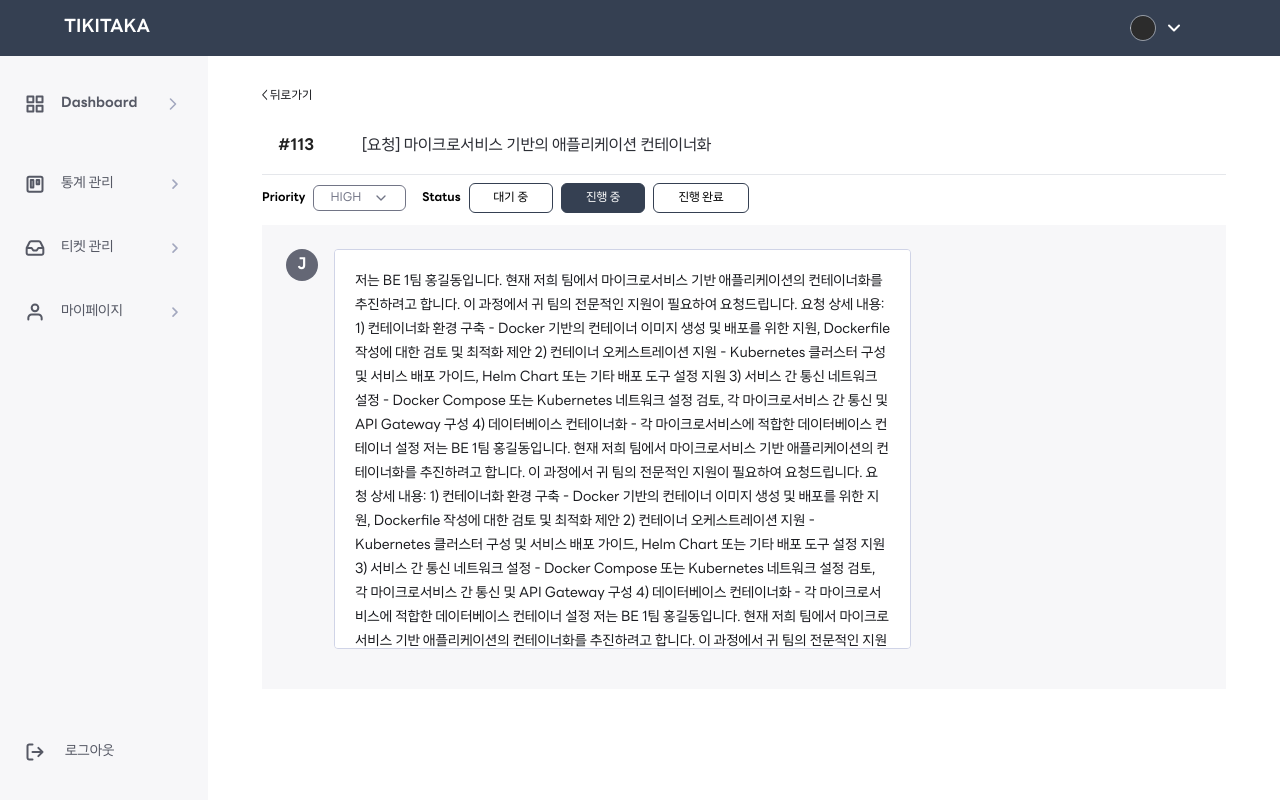
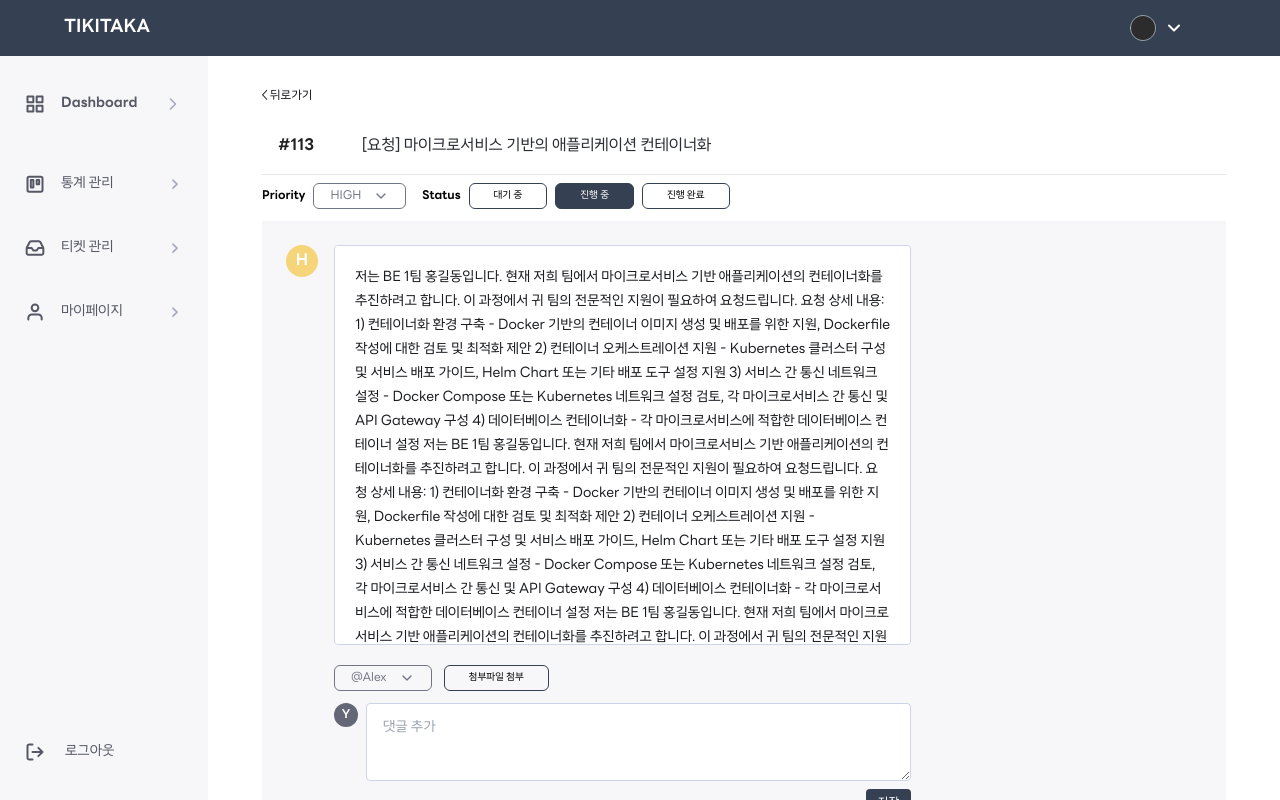
Before and after one commit to lamiiiii/TRILLION-TikiTaka-FE, a React app: page /manager/detail in a window 1280 px wide. Built offline with nearby package versions, Linux system fonts and the light colour scheme.

Commit message:
TKT-39 feat: 댓글 입력 섹션 구현

```diff
--- a/src/components/common/Profile.tsx
+++ b/src/components/common/Profile.tsx
@@ -21,7 +21,7 @@ export default function Profile({name, size = 'sm', backgroundColor}: ProfileIni
 
   return (
     <div
-      className={`${sizeClasses[size]} ${colorClasses[backgroundColor]} ${backgroundColor} text-white text-[16px] p-4 rounded-full flex items-center justify-center font-bold `}
+      className={`${sizeClasses[size]} ${colorClasses[backgroundColor]} ${backgroundColor} text-white text-[16px] p-3 rounded-full flex items-center justify-center font-bold `}
     >
       {initial}
     </div>
--- a/src/components/manager/detail/CommentInput.tsx
+++ b/src/components/manager/detail/CommentInput.tsx
@@ -1,3 +1,33 @@
+import {useState} from 'react';
+import DropDown from '../../common/Dropdown';
+import Profile from '../../common/Profile';
+
 export default function CommentInput() {
-  return <div className="flex items-center gap-2 mt-2"></div>;
+  const [selectedManager, setSelectedManager] = useState('@Alex');
+  const handleManagerSelect = (selectedOption: string) => {
+    setSelectedManager(selectedOption);
+  };
+
+  return (
+    <div className="mt-5">
+      <div className="flex gap-3">
+        <DropDown label="@mention" options={['@Alex', '@Jojo', '@Yeon']} defaultSelected={selectedManager} onSelect={handleManagerSelect} />
+        <button className="rounded-md py-1 px-6 text-caption-regular border border-main hover:bg-main hover:text-white">
+          첨부파일 첨부
+        </button>
+      </div>
+
+      <div className="relative">
+        <div className="flex gap-2 mt-3 mb-2">
+          <Profile name="yeon" size="sm" backgroundColor="manager" />
+          <textarea
+            className="w-full h-[78px] text-subtitle-regular border border-gray-2 rounded-[4px] py-3 px-4 focus:border-main "
+            placeholder="댓글 추가"
+          />
+        </div>
+
+        <button className="absolute right-0 main-button">저장</button>
+      </div>
+    </div>
+  );
 }
--- a/src/components/manager/detail/ManagerDetailContainer.tsx
+++ b/src/components/manager/detail/ManagerDetailContainer.tsx
@@ -24,7 +24,7 @@ export default function ManagerDetailContainer() {
       <StatusBar priority="HIGH" status="진행 중" />
       <section className="flex bg-gray-18 p-6 mt-3">
         <div className="flex gap-4">
-          <Profile name="josh" backgroundColor="manager" size="lg" />
+          <Profile name="honggildong" backgroundColor="user" size="lg" />
           <section className="w-[577px] flex flex-col">
             <TicketContent content={CONTAINERIZATION_REQUEST} />
             <CommentInput />
--- a/src/components/manager/detail/StatusBar.tsx
+++ b/src/components/manager/detail/StatusBar.tsx
@@ -24,12 +24,12 @@ export default function StatusBar({priority, status}: StatusBarProps) {
         <label className="text-body-bold">Status</label>
 
         {STATUS_OPTIONS.map((option) => (
-          <button
+          <div
             key={option}
-            className={`${status === option ? 'bg-main text-white' : 'bg-white-100'} rounded-md py-1 px-6 text-body-regular border border-main`}
+            className={`${status === option ? 'bg-main text-white' : 'bg-white-100'} rounded-md py-1 px-6 text-caption-regular border border-main`}
           >
             {option}
-          </button>
+          </div>
         ))}
       </div>
     </div>
--- a/src/global.css
+++ b/src/global.css
@@ -110,4 +110,8 @@ textarea {
   .overlay {
     @apply fixed w-screen h-screen bg-black bg-opacity-40 left-0 top-0 z-50;
   }
+  /* 남색 버튼 */
+  .main-button {
+    @apply bg-main hover:bg-gray-15 text-body-regular text-white py-1 px-3 rounded-[4px];
+  }
 }
```
